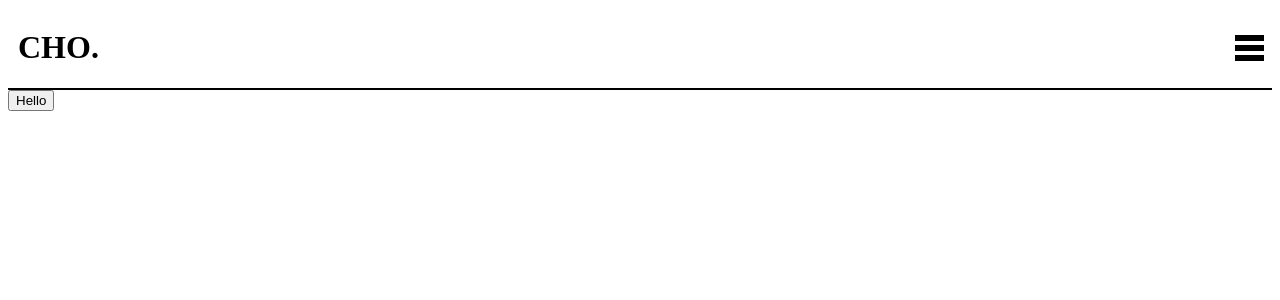
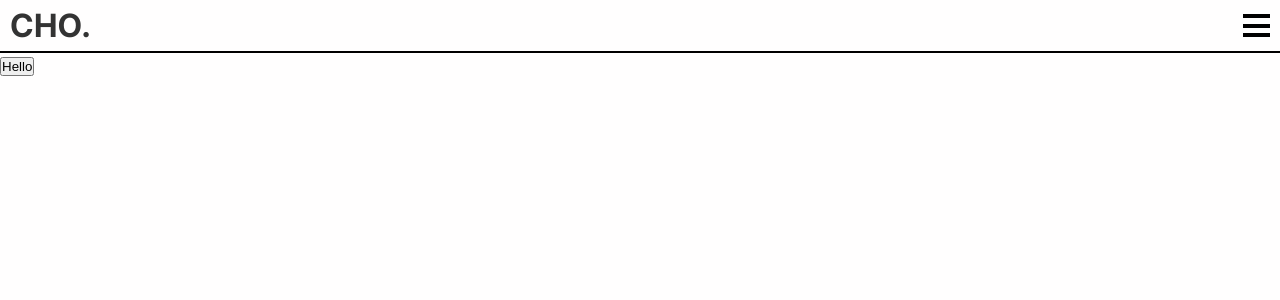
Before and after one commit to choMatt/Portfolio, a React (Vite) app: page / in a window 1280 px wide. Shown: the top 300 px of the page. Built offline with nearby package versions, Linux system fonts and the light colour scheme.

Commit message:
removed button and input css reset styling

```diff
--- a/src/styles/global.css
+++ b/src/styles/global.css
@@ -0,0 +1,45 @@
+/* CSS Reset */
+
+/* Reset box model and padding */
+*, *::before, *::after {
+    margin: 0;
+    padding: 0;
+    box-sizing: border-box;
+  }
+
+  /* Remove default list styles */
+  ul, ol {
+    list-style: none;
+  }
+
+  /* Remove default margin for headings */
+  h1, h2, h3, h4, h5, h6 {
+    margin: 0;
+  }
+
+  /* Remove default hyperlink styles */
+  a {
+    text-decoration: none;
+    color: inherit;
+  }
+
+  /* Set base font and line height */
+  body {
+    font-family: 'Inter', sans-serif;
+    line-height: 1.6;
+  }
+
+  /* Remove input and button styling */
+
+  /* Optional: Add some additional styles for better cross-browser consistency */
+  html {
+    font-size: 16px;
+  }
+
+  body {
+    background-color: #fffefe;
+    color: #333;
+    margin: 0;
+    padding: 0;
+
+  }
```
